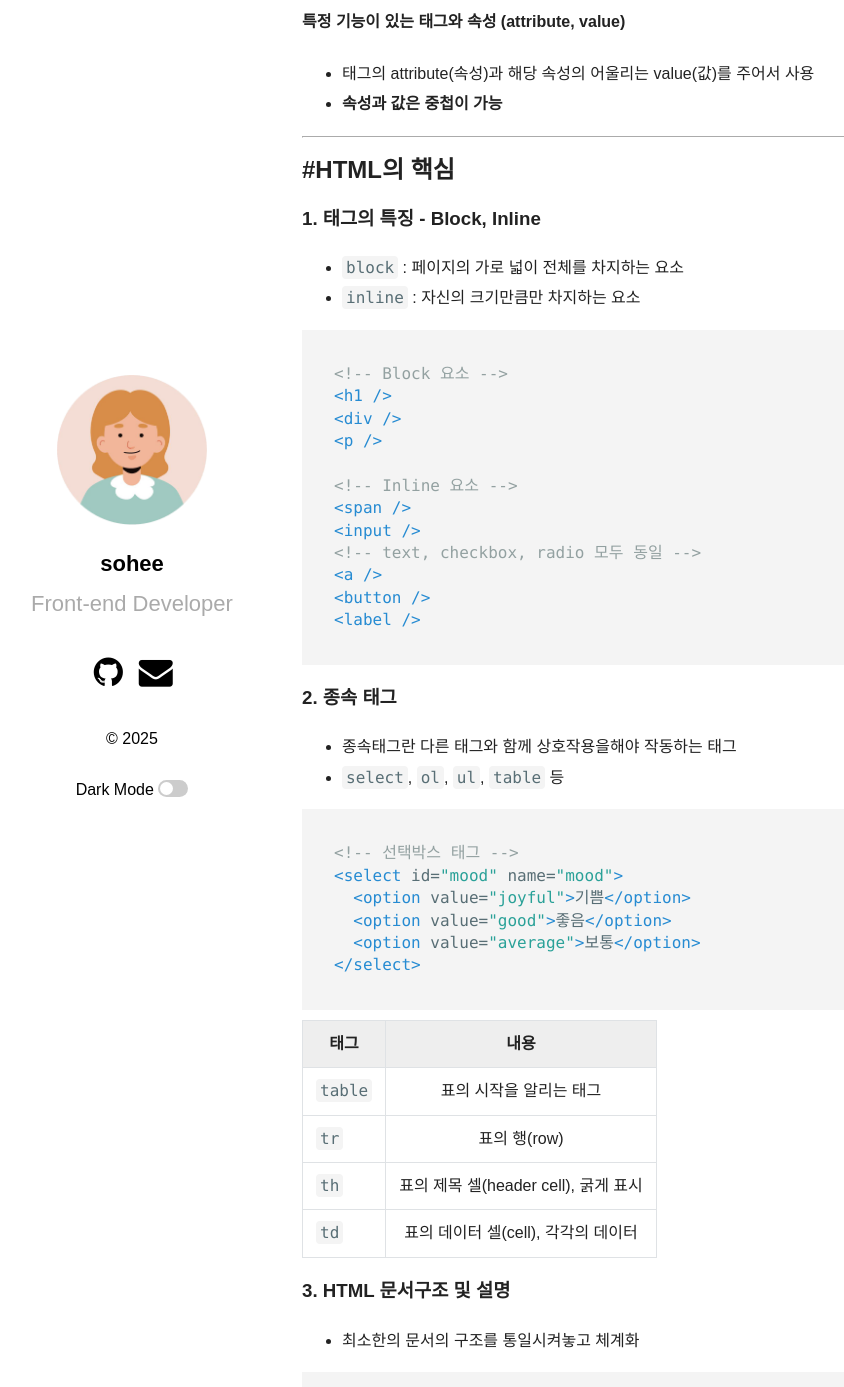
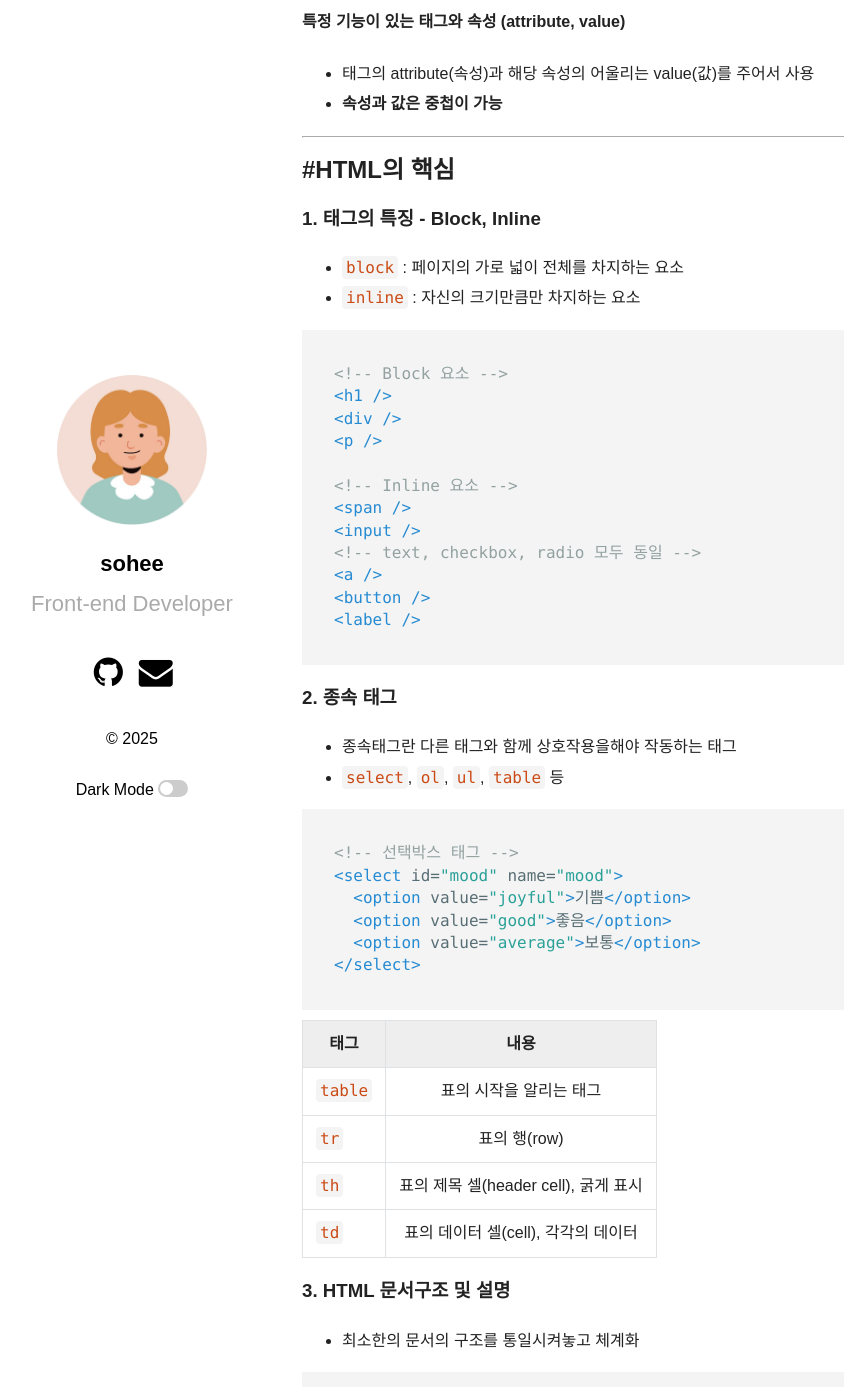
Before and after one commit to shkim00216/shkim00216.github.io, a Jekyll site: the page built from _posts/2025-01-19-2-HTML.md, in a window 1280 px wide and 1400 px high, scrolled down 428 px. Shown: the top 1387 px of the window, without its empty margins (53-897 px from the left). Built offline with Jekyll 4.4.1, drawn with Linux system fonts in a browser that asks for light colours; some web fonts are replaced.

Commit message:
Update _syntax.scss

```diff
--- a/_sass/_syntax.scss
+++ b/_sass/_syntax.scss
@@ -18,12 +18,12 @@ code {
 .language-plaintext {
   border-radius: 4px;
   background-color: #f4f4f4;
-  color: #586e75;
+  color: #cb4b16;
   padding: 2px 4px;
 }
 .dark .language-plaintext {
   background-color: #00080a;
-  color: #93a1a1;
+  color: #cb4b16;
 }
 blockquote {
   border-left: 3px solid #b1c9ef;
```
